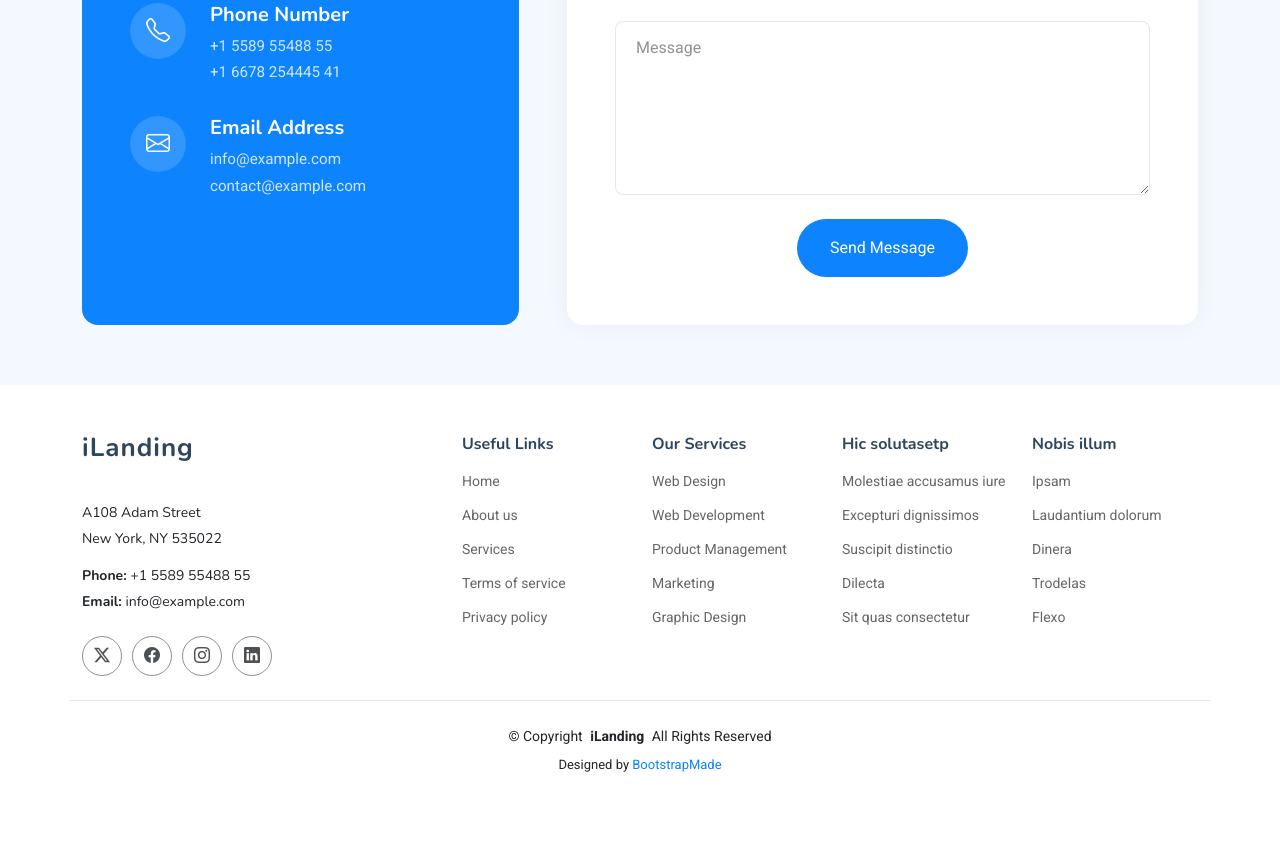
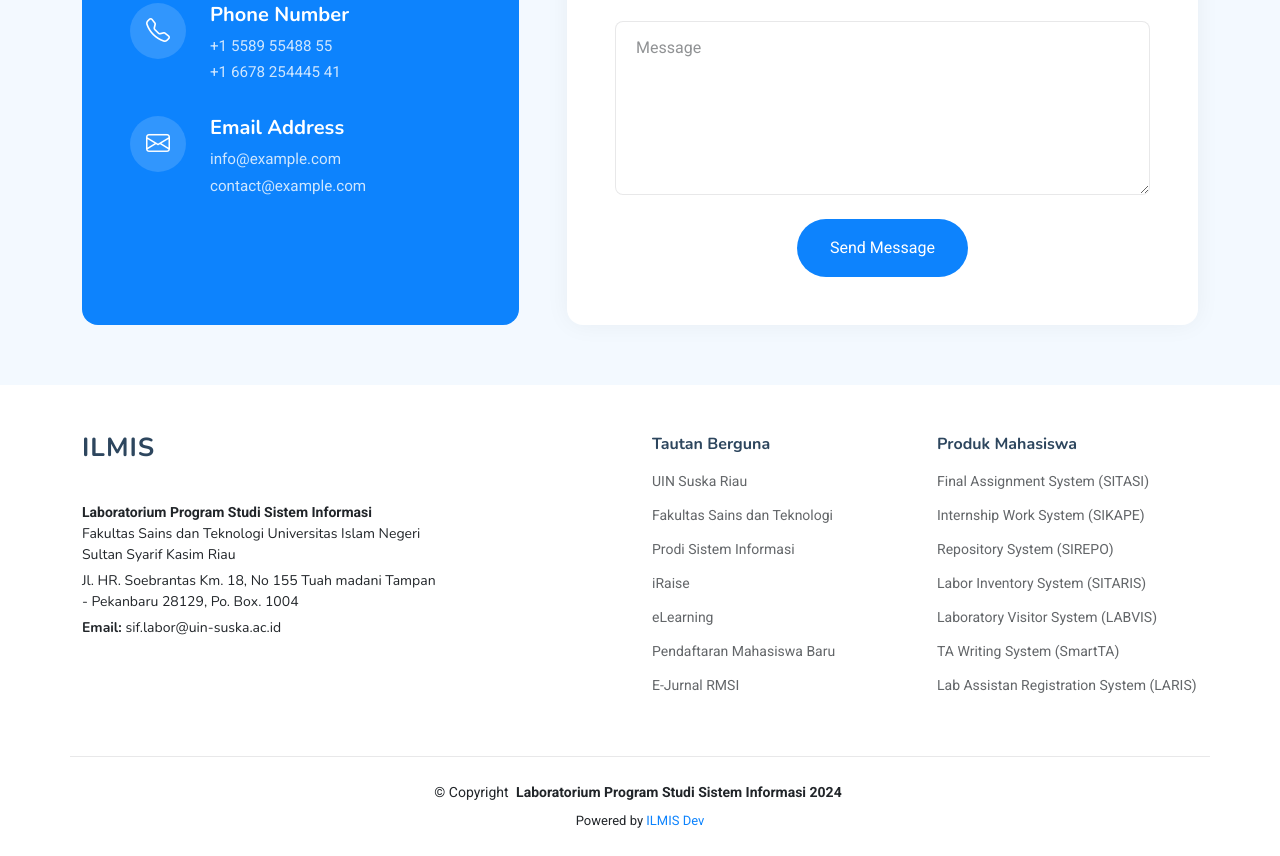
Before and after one commit to hafizaryan/ilmis-landing-page, a plain HTML site: page index.html in a window 1280 px wide. Shown: the part 3087-3943 px from the top of the page. Before the commit the page ends 3887 px from the top, so only its background shows below. Drawn offline with nearby package versions, Linux system fonts and the light colour scheme.

Commit message:
Update Footer

```diff
--- a/index.html
+++ b/index.html
@@ -37,14 +37,6 @@
 
     <!-- Main CSS File -->
     <link href="assets/css/main.css" rel="stylesheet" />
-
-    <!-- =======================================================
-  * Template Name: iLanding
-  * Template URL: https://bootstrapmade.com/ilanding-bootstrap-landing-page-template/
-  * Updated: Nov 12 2024 with Bootstrap v5.3.3
-  * Author: BootstrapMade.com
-  * License: https://bootstrapmade.com/license/
-  ======================================================== -->
   </head>
 
   <body class="index-page">
@@ -543,65 +535,55 @@
         <div class="row gy-4">
           <div class="col-lg-4 col-md-6 footer-about">
             <a href="index.html" class="logo d-flex align-items-center">
-              <span class="sitename">iLanding</span>
+              <span class="sitename">ILMIS</span>
             </a>
             <div class="footer-contact pt-3">
-              <p>A108 Adam Street</p>
-              <p>New York, NY 535022</p>
-              <p class="mt-3">
-                <strong>Phone:</strong> <span>+1 5589 55488 55</span>
+              <b>Laboratorium Program Studi Sistem Informasi</b>
+              <p>
+                Fakultas Sains dan Teknologi Universitas Islam Negeri Sultan
+                Syarif Kasim Riau
               </p>
-              <p><strong>Email:</strong> <span>info@example.com</span></p>
+              <p>
+                Jl. HR. Soebrantas Km. 18, No 155 Tuah madani Tampan - Pekanbaru
+                28129, Po. Box. 1004
+              </p>
+              <p>
+                <strong>Email:</strong> <span>sif.labor@uin-suska.ac.id</span>
+              </p>
             </div>
-            <div class="social-links d-flex mt-4">
+            <!-- <div class="social-links d-flex mt-4">
               <a href=""><i class="bi bi-twitter-x"></i></a>
               <a href=""><i class="bi bi-facebook"></i></a>
               <a href=""><i class="bi bi-instagram"></i></a>
               <a href=""><i class="bi bi-linkedin"></i></a>
-            </div>
+            </div> -->
           </div>
 
-          <div class="col-lg-2 col-md-3 footer-links">
-            <h4>Useful Links</h4>
+          <div class="col-lg-2 col-md-2 footer-links"></div>
+
+          <div class="col-lg-3 col-md-3 footer-links">
+            <h4>Tautan Berguna</h4>
+
             <ul>
-              <li><a href="#">Home</a></li>
-              <li><a href="#">About us</a></li>
-              <li><a href="#">Services</a></li>
-              <li><a href="#">Terms of service</a></li>
-              <li><a href="#">Privacy policy</a></li>
+              <li><a href="#">UIN Suska Riau</a></li>
+              <li><a href="#">Fakultas Sains dan Teknologi</a></li>
+              <li><a href="#">Prodi Sistem Informasi</a></li>
+              <li><a href="#">iRaise</a></li>
+              <li><a href="#">eLearning</a></li>
+              <li><a href="#">Pendaftaran Mahasiswa Baru</a></li>
+              <li><a href="#">E-Jurnal RMSI</a></li>
             </ul>
           </div>
-
-          <div class="col-lg-2 col-md-3 footer-links">
-            <h4>Our Services</h4>
+          <div class="col-lg-3 col-md-3 footer-links">
+            <h4>Produk Mahasiswa</h4>
             <ul>
-              <li><a href="#">Web Design</a></li>
-              <li><a href="#">Web Development</a></li>
-              <li><a href="#">Product Management</a></li>
-              <li><a href="#">Marketing</a></li>
-              <li><a href="#">Graphic Design</a></li>
-            </ul>
-          </div>
-
-          <div class="col-lg-2 col-md-3 footer-links">
-            <h4>Hic solutasetp</h4>
-            <ul>
-              <li><a href="#">Molestiae accusamus iure</a></li>
-              <li><a href="#">Excepturi dignissimos</a></li>
-              <li><a href="#">Suscipit distinctio</a></li>
-              <li><a href="#">Dilecta</a></li>
-              <li><a href="#">Sit quas consectetur</a></li>
-            </ul>
-          </div>
-
-          <div class="col-lg-2 col-md-3 footer-links">
-            <h4>Nobis illum</h4>
-            <ul>
-              <li><a href="#">Ipsam</a></li>
-              <li><a href="#">Laudantium dolorum</a></li>
-              <li><a href="#">Dinera</a></li>
-              <li><a href="#">Trodelas</a></li>
-              <li><a href="#">Flexo</a></li>
+              <li><a href="#">Final Assignment System (SITASI)</a></li>
+              <li><a href="#">Internship Work System (SIKAPE)</a></li>
+              <li><a href="#">Repository System (SIREPO)</a></li>
+              <li><a href="#">Labor Inventory System (SITARIS)</a></li>
+              <li><a href="#">Laboratory Visitor System (LABVIS)</a></li>
+              <li><a href="#">TA Writing System (SmartTA)</a></li>
+              <li><a href="#">Lab Assistan Registration System (LARIS)</a></li>
             </ul>
           </div>
         </div>
@@ -610,16 +592,12 @@
       <div class="container copyright text-center mt-4">
         <p>
           © <span>Copyright</span>
-          <strong class="px-1 sitename">iLanding</strong>
-          <span>All Rights Reserved</span>
+          <strong class="px-1 sitename"
+            >Laboratorium Program Studi Sistem Informasi 2024</strong
+          >
+          <!-- <span>All Rights Reserved</span> -->
         </p>
-        <div class="credits">
-          <!-- All the links in the footer should remain intact. -->
-          <!-- You can delete the links only if you've purchased the pro version. -->
-          <!-- Licensing information: https://bootstrapmade.com/license/ -->
-          <!-- Purchase the pro version with working PHP/AJAX contact form: [buy-url] -->
-          Designed by <a href="https://bootstrapmade.com/">BootstrapMade</a>
-        </div>
+        <div class="credits">Powered by <a href="#">ILMIS Dev</a></div>
       </div>
     </footer>
 
```
